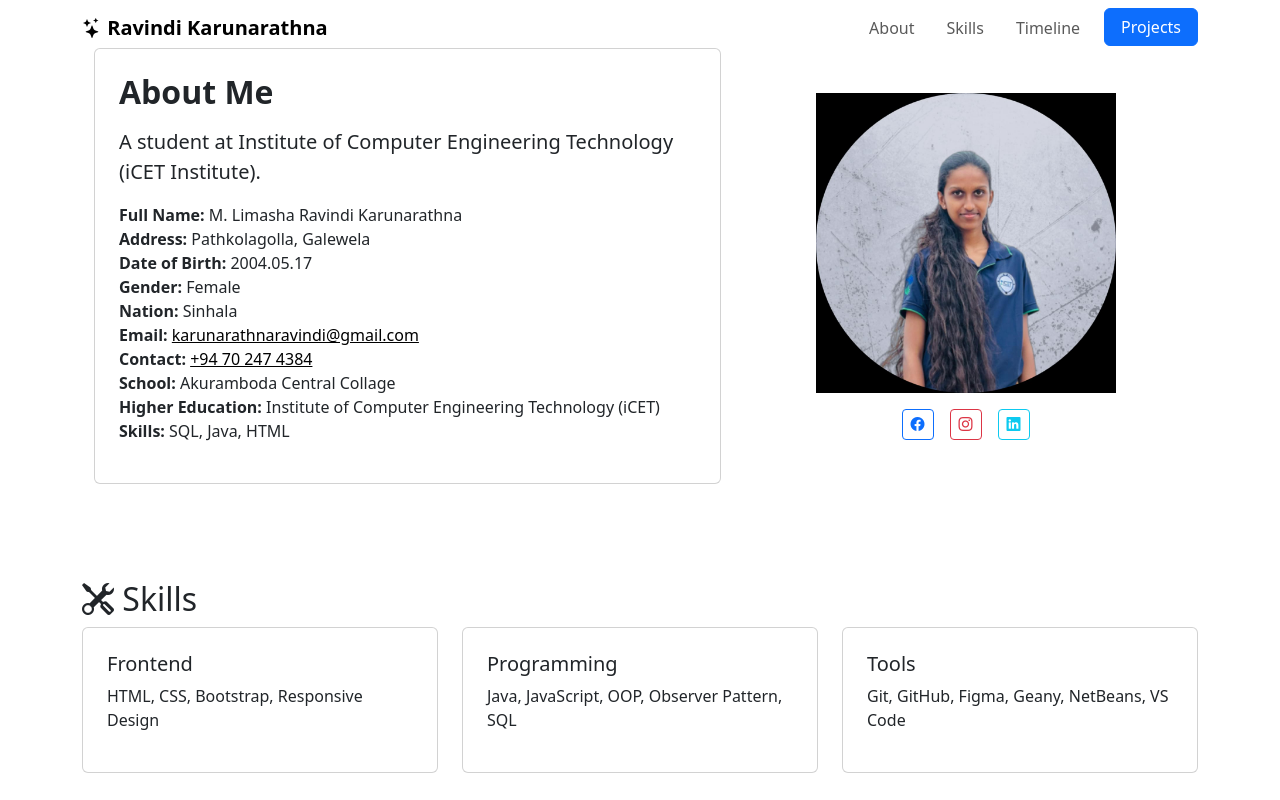
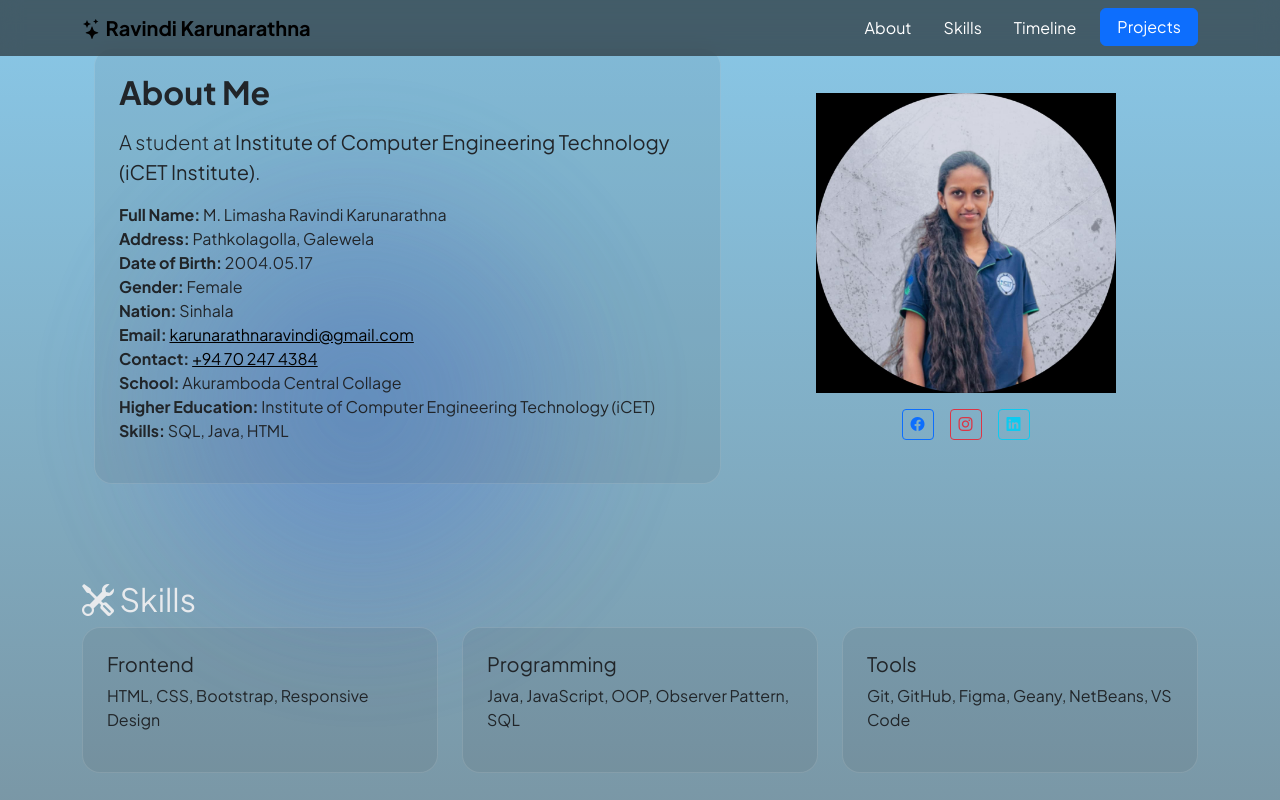
Before and after one commit to RavindiKarunarathna/Personal-Web-Portfolio, a plain HTML site: page index.html in a window 1280 px wide. Shown: the top 800 px of the page. Drawn offline with nearby package versions, Linux system fonts and the light colour scheme; a script that the page names is missing.

Commit message:
Add CSS Part

```diff
--- a/assets/css/style.css
+++ b/assets/css/style.css
@@ -0,0 +1,49 @@
+body {
+    font-family: 'Plus Jakarta Sans', sans-serif;
+    background: linear-gradient(to bottom, #89c8e8, #6d6e6e);
+    color: #E8EAED;
+}
+
+.navbar-glass {
+    background: rgba(20, 20, 21, 0.6);
+    backdrop-filter: blur(10px);
+}
+
+.card-glass {
+    background: rgba(56, 56, 56, 0.08);
+    border-radius: 18px;
+    border: 1px solid rgba(255, 255, 255, .12);
+}
+
+/* .gradient-text {
+  background: linear-gradient(90deg, #7C3AED, #06B6D4);
+  -webkit-background-clip: text;
+  color: transparent;
+} */
+.bg-blob,
+.bg-blob.blob-2 {
+    position: fixed;
+    width: 60vmax;
+    height: 60vmax;
+    border-radius: 50%;
+    background: radial-gradient(closest-side, rgba(124, 58, 237, .35), transparent 70%);
+    filter: blur(40px);
+    animation: float 18s ease-in-out infinite;
+    z-index: -1;
+}
+
+.bg-blob.blob-2 {
+    background: radial-gradient(closest-side, rgba(20, 184, 166, .25), transparent 70%);
+}
+
+@keyframes float {
+
+    0%,
+    100% {
+        transform: translate(0, 0) scale(1);
+    }
+
+    50% {
+        transform: translate(-5%, 4%) scale(1.05);
+    }
+}
--- a/index.html
+++ b/index.html
@@ -27,9 +27,9 @@
             </button>
             <div class="collapse navbar-collapse" id="nav">
                 <ul class="navbar-nav ms-auto gap-lg-3">
-                    <li class="nav-item"><a href="#about" class="nav-link">About</a></li>
-                    <li class="nav-item"><a href="#skills" class="nav-link">Skills</a></li>
-                    <li class="nav-item"><a href="#timeline" class="nav-link">Timeline</a></li>
+                    <li class="nav-item"><a href="#about" class="nav-link text-white">About</a></li>
+                    <li class="nav-item"><a href="#skills" class="nav-link text-white">Skills</a></li>
+                    <li class="nav-item"><a href="#timeline" class="nav-link text-white">Timeline</a></li>
                     <li class="nav-item"><a href="projects.html" class="btn btn-primary px-3">Projects</a></li>
                 </ul>
             </div>
```
Also changed, not shown: projects.html (+2 -2 lines).
